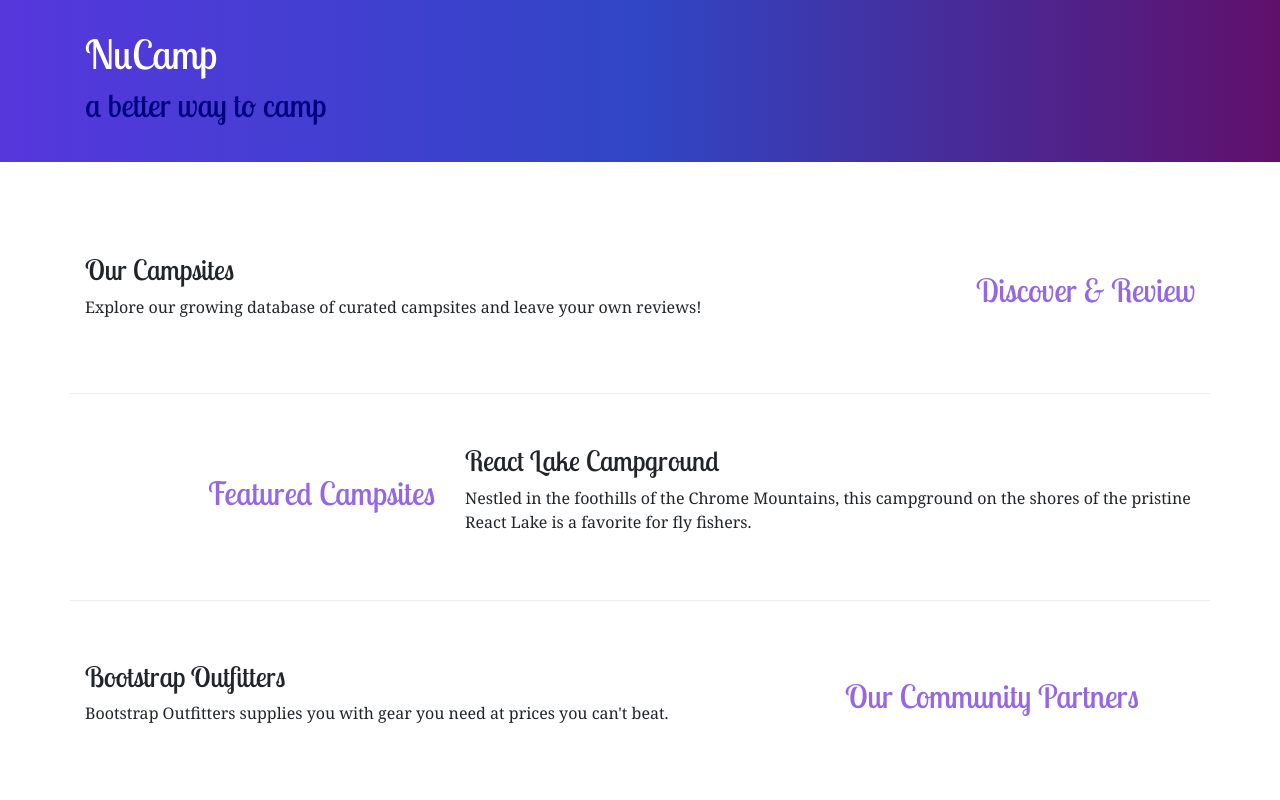
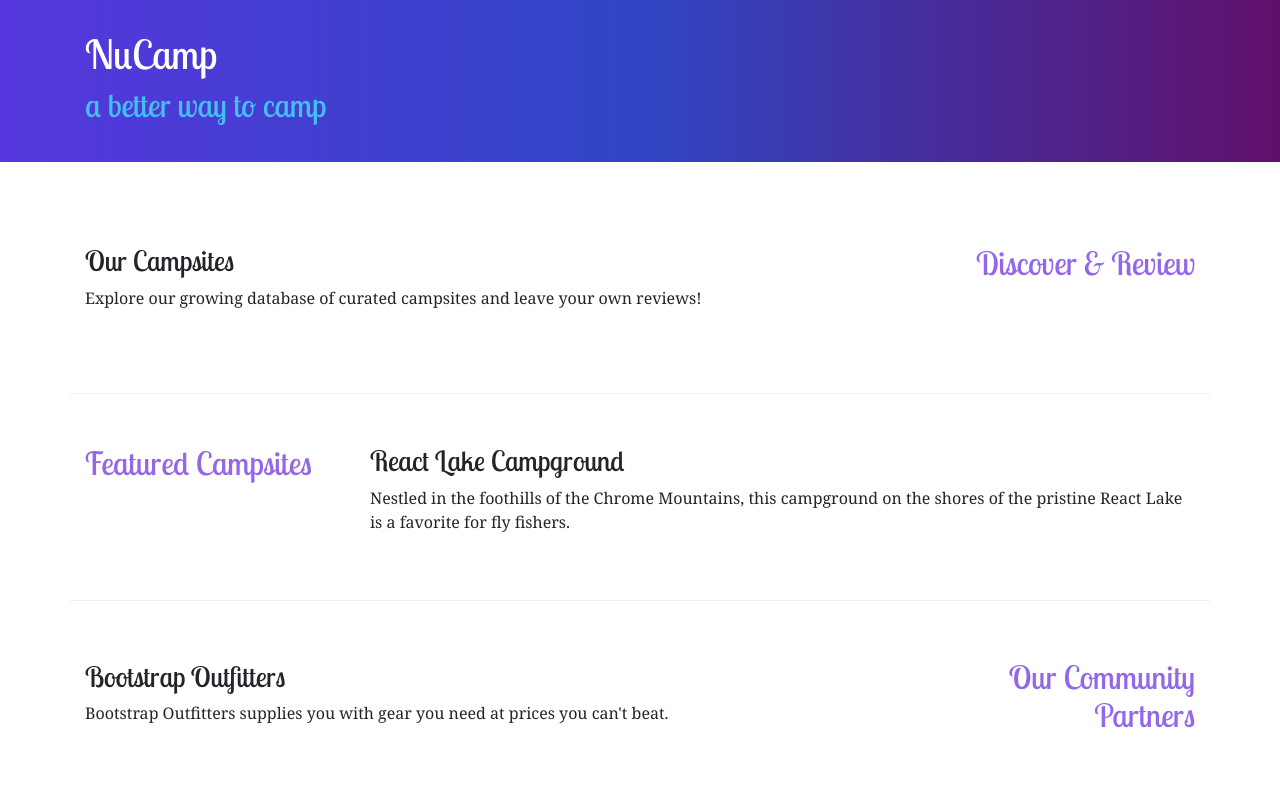
Before and after one commit to MiaMoustafa/nucampsite, a website: page index.html in a window 1280 px wide. Shown: the top 800 px of the page. Drawn offline with nearby package versions, Linux system fonts and the light colour scheme.

Commit message:
fix Adding Custom Styles

```diff
--- a/css/style.css
+++ b/css/style.css
@@ -10,7 +10,7 @@ h2{
     color: #9467e7;;
 }
 header h2{
-    color:navy;
+    color:rgb(67, 192, 241);
 }
 footer {
     background-image: linear-gradient(#CEC8FF, white);
@@ -28,3 +28,7 @@ footer {
     border-bottom: 1px ridge;
     min-height: 200px;
 }
+
+.row-content a {
+    color: #9467e7;;
+}
--- a/index.html
+++ b/index.html
@@ -29,8 +29,8 @@
       </div>
     </header>
     <div class="container">
-      <div class="row row-content align-items-center">
-        <div class="col-xs-3 col-md-4 order-sm-last">
+      <div class="row row-content text-align-center">
+        <div class="col-sm-4 order-sm-last col-md-3 ">
           <h2 class="text-sm-right">Discover & Review</h2>
         </div>
         <div class="col">
@@ -42,9 +42,9 @@
         </div>
       </div>
 
-      <div class="row row-content align-items-center" >
-        <div class="col-xs-3 col-md-4">
-          <h2 class="text-sm-right">Featured Campsites</h2>
+      <div class="row row-content" >
+        <div class="col-sm-4 col-md-3">
+          <h2>Featured Campsites</h2>
         </div>
         <div class="col">
           <h3>React Lake Campground</h3>
@@ -56,8 +56,8 @@
       </div>
 
       <div class="row row-content align-items-center">
-        <div class="col-xs-3 order-sm-last col-md-4 ">
-          <h2>Our Community Partners</h2>
+        <div class="col-sm-4 order-sm-last col-md-3">
+          <h2 class="text-sm-right">Our Community Partners</h2>
         </div>
         <div class="col">
           <h3>Bootstrap Outfitters</h3>
```
